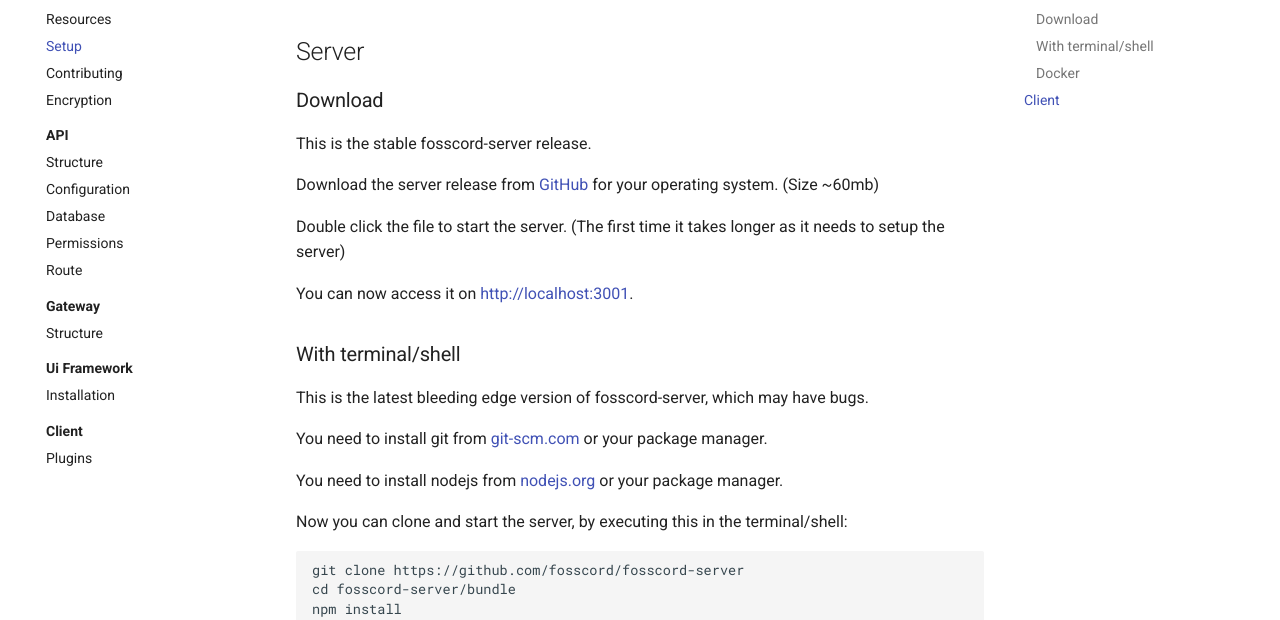
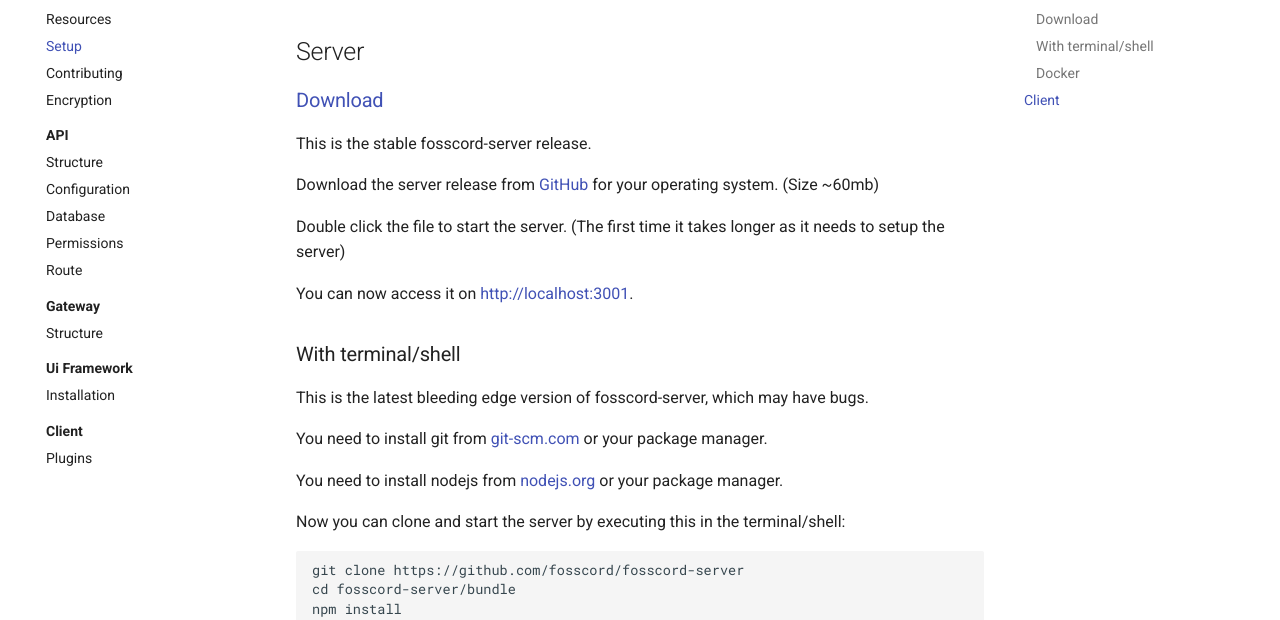
Before and after one commit to spacebarchat/docs, an MkDocs documentation site: the page built from docs/setup.md, in a window 1280 px wide and 1327 px high. Shown: the part 146-766 px from the top of the window. Built offline with MkDocs 1.6.1 and Material for MkDocs 9.7.7, drawn with Linux system fonts in a browser that asks for light colours; comment, search, counter and statistics services are not loaded.

````diff
--- a/docs/setup.md
+++ b/docs/setup.md
@@ -2,7 +2,7 @@
 
 ## Server
 
-### Download
+### [Download](https://github.com/fosscord/fosscord-server/releases)
 
 This is the stable fosscord-server release.
 
@@ -20,7 +20,7 @@ You need to install git from [git-scm.com](https://git-scm.com/downloads) or you
 
 You need to install nodejs from [nodejs.org](https://nodejs.org/) or your package manager.
 
-Now you can clone and start the server, by executing this in the terminal/shell:
+Now you can clone and start the server by executing this in the terminal/shell:
 
 ```
 git clone https://github.com/fosscord/fosscord-server
````
